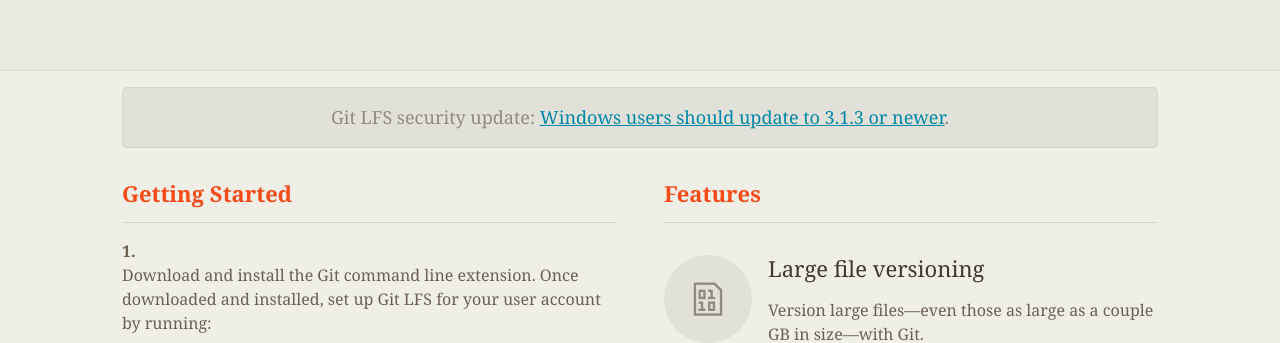
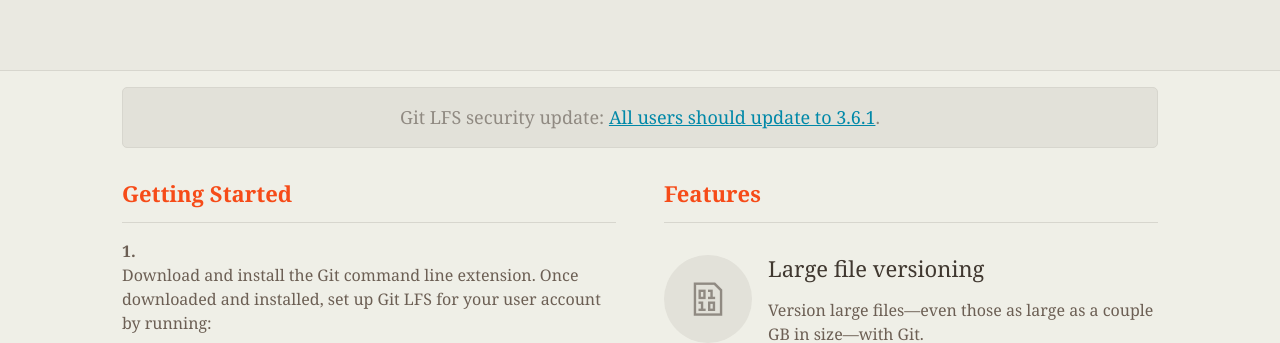
Before and after one commit to git-lfs/git-lfs.github.com, a Jekyll site: the page built from index.html, in a window 1280 px wide. Shown: the part 413-756 px from the top of the page. Built offline with Jekyll 4.4.1, drawn with Linux system fonts in a browser that asks for light colours.

Commit message:
Add security advisory notice for CVE-2024-53263.

```diff
--- a/_includes/home/secondary.html
+++ b/_includes/home/secondary.html
@@ -3,8 +3,8 @@
 
     <div class="column">
       <a class="dot-com-announcement" data-ga-params="banner"
-         href="https://github.com/git-lfs/git-lfs/security/advisories/GHSA-6rw3-3whw-jvjj">
-        Git LFS security update: <span>Windows users should update to 3.1.3 or newer</span>.</a>
+         href="https://github.com/git-lfs/git-lfs/security/advisories/GHSA-q6r2-x2cc-vrp7">
+        Git LFS security update: <span>All users should update to 3.6.1</span>.</a>
       </a>
     </div>
 
```
